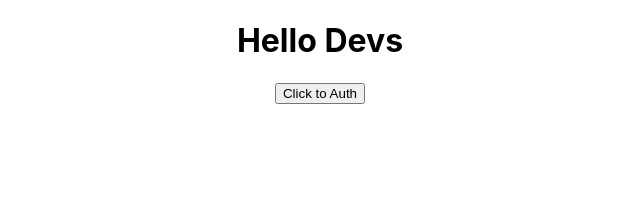
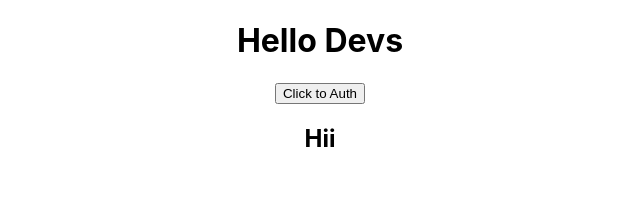
Before and after one commit to Truvideo/TruVideoCapacitorSampleApp, a React (Create React App) app: page / in a window 1280 px wide. Shown: the top 214 px of the page, without its empty margins (320-960 px from the left). Built offline with nearby package versions, Linux system fonts and the light colour scheme.

Commit message:
setup ios

```diff
--- a/package.json
+++ b/package.json
@@ -7,6 +7,7 @@
     "@capacitor/app": "7.0.0",
     "@capacitor/core": "^7.0.1",
     "@capacitor/haptics": "7.0.0",
+    "@capacitor/ios": "^7.1.0",
     "@capacitor/keyboard": "7.0.0",
     "@capacitor/status-bar": "7.0.0",
     "cra-template": "1.2.0",
--- a/src/App.js
+++ b/src/App.js
@@ -7,9 +7,24 @@ function App() {
   const [value, setValue] = useState();
   const [value2, setValue2] = useState();
   const [isAuthenticationExpire, setIsAuthenticationExpire] = useState(true);
+  const [testIosPlugin, setTestIosPlugin]  = useState(false);
   useEffect(() => {
     // testPlugin();
+    // testPluginIos();
   })
+
+    async function testPluginIos() {
+      try {
+        const result = await Authentication.echo({value : "Hello ISO "});
+        setTestIosPlugin(result);
+        console.log("Plugin Response on iOS:", result);
+      } catch (error) {
+        console.error("Error on iOS:", error);
+      }
+    }
+
+
+
   // async function testPlugin() {
   //   let response;
   //   try {
@@ -107,6 +122,7 @@ function App() {
       <h2> {isAuthenticationExpire}</h2>
 
       <button onClick={() => auth()}>Click to Auth </button>
+      <h2>Hii {testIosPlugin}</h2>
     </div>
   );
 }
```
Also changed, not shown: 20 other files (tests, documents, lock files or other folders).
